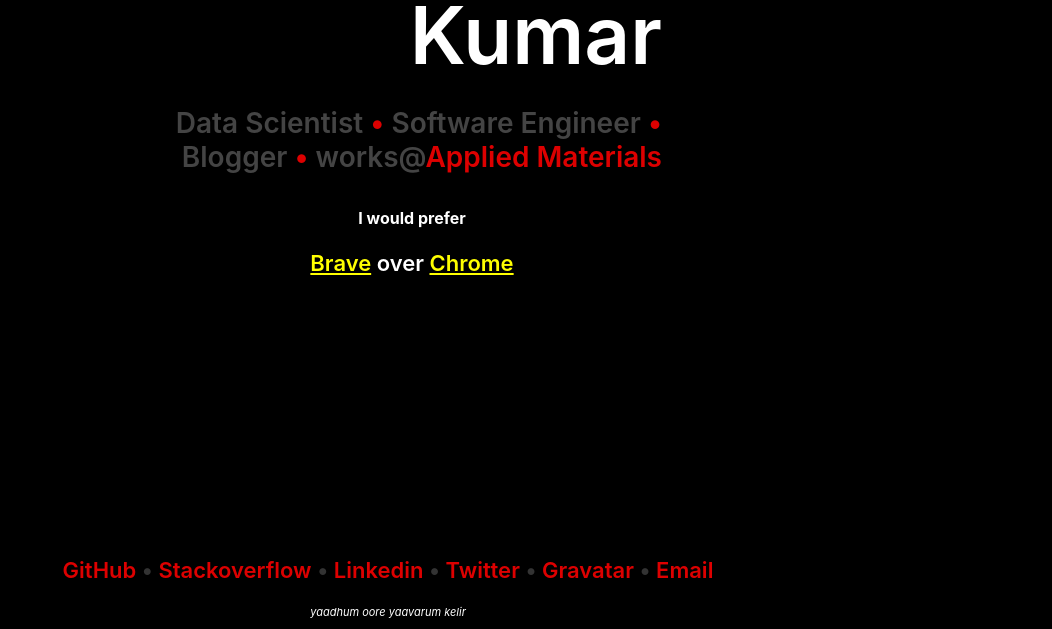
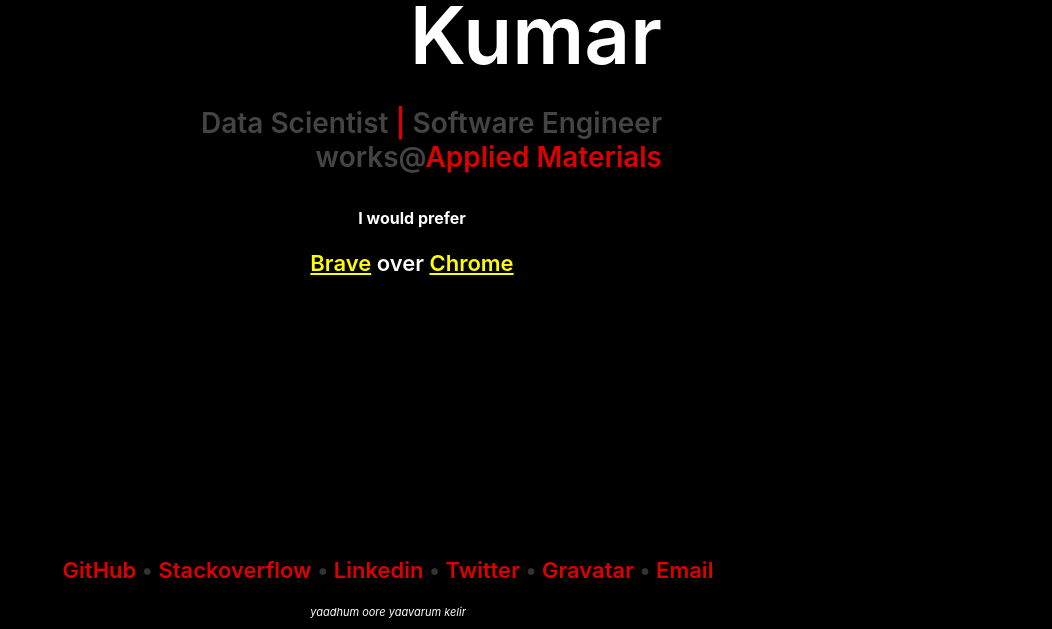
Before and after one commit to suresh2692/suresh2692.github.io, a plain HTML site: page index.html in a window 1280 px wide. Shown: the part 171-800 px from the top of the page, without its empty margins (228-1280 px from the left). Drawn offline with Linux system fonts and the light colour scheme.

Commit message:
alignment changes 2

```diff
--- a/index.html
+++ b/index.html
@@ -19,9 +19,9 @@
 
 	<div id="card">
 		<h1>Suresh Kumar</h1>
-		<h2>Data Scientist <span class="bullet">•</span> Software Engineer
-			<span class="bullet">•</span> Blogger
-			<span class="bullet">•</span> works@<a href="https://www.appliedmaterials.com/">Applied Materials</a></h2>
+		<h2>Data Scientist <span class="bullet"> | </span> Software Engineer
+
+		works@<a href="https://www.appliedmaterials.com/">Applied Materials</a></h2>
 
 				<h4 style="text-align:center">I would prefer</h4>
 				<h3 style="text-align:center;">
```
